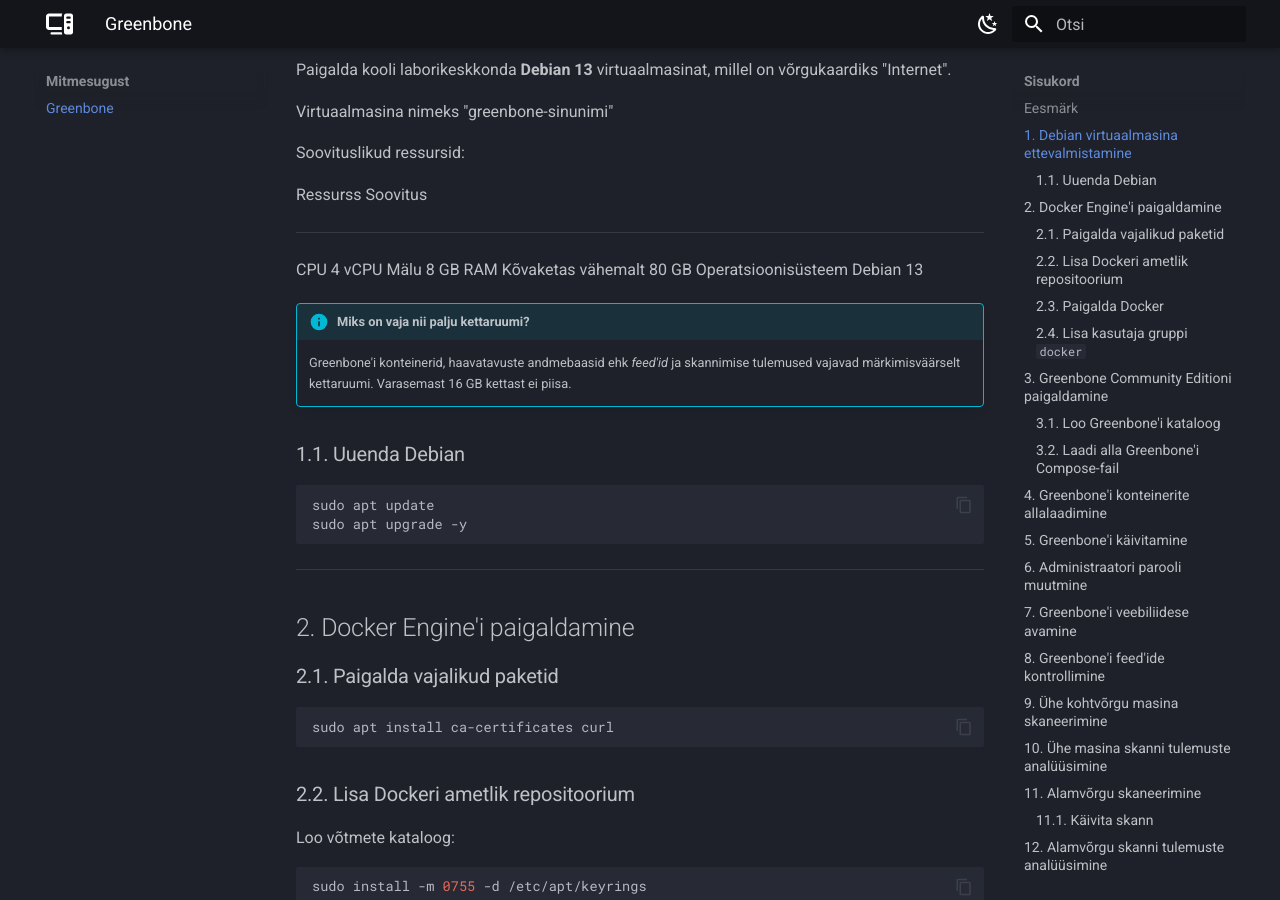
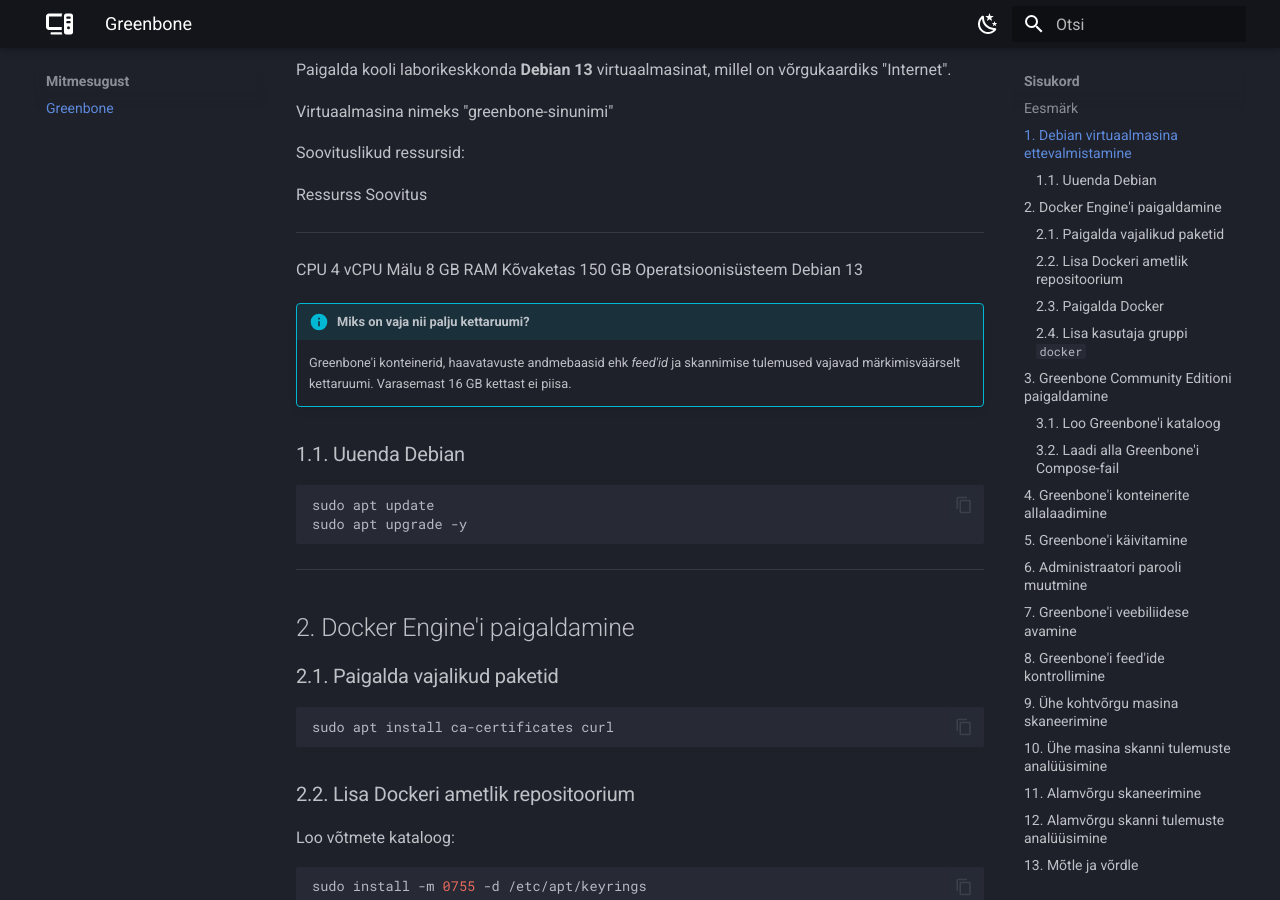
Before and after one commit to priitpaap/priitpaap.github.io, an MkDocs documentation site: the page built from docs/mitmesugust/greenbone.md, in a window 1280 px wide and 900 px high, scrolled down 874 px. Built offline with MkDocs 1.6.1 and Material for MkDocs 9.7.7, drawn with Linux system fonts in a browser that asks for light colours; some of the changed text lies outside the part shown.

Commit message:
Uuendatud greenbone.md

````diff
--- a/docs/mitmesugust/greenbone.md
+++ b/docs/mitmesugust/greenbone.md
@@ -36,7 +36,7 @@
   --------------------- ----------------
   CPU                             4 vCPU
   Mälu                          8 GB RAM
-  Kõvaketas               vähemalt 80 GB
+  Kõvaketas                       150 GB
   Operatsioonisüsteem          Debian 13
 
 !!! info "Miks on vaja nii palju kettaruumi?"
@@ -290,6 +290,9 @@
 !!! warning "Sertifikaadihoiatus"
     Laboris kasutab Greenbone ise allkirjastatud TLS-sertifikaati. Seetõttu võib brauser        kuvada sertifikaadihoiatuse. Ignoreeri seda praegu ja liigu edasi saidile.
 
+![openvas](assets/greenbone/openvas.png){ width="50%" }
+
+
 ------------------------------------------------------------------------
 
 ## 8. Greenbone'i feed'ide kontrollimine
@@ -374,7 +377,7 @@
 172.16.200.0/24
 ```
 
-### 11.1. Käivita skann
+Käivita skanneerimine:
 
 1.  Ava **Scans → Tasks**.
 
````
Also changed, not shown: docs/mitmesugust/assets/greenbone/openvas.png (added).
